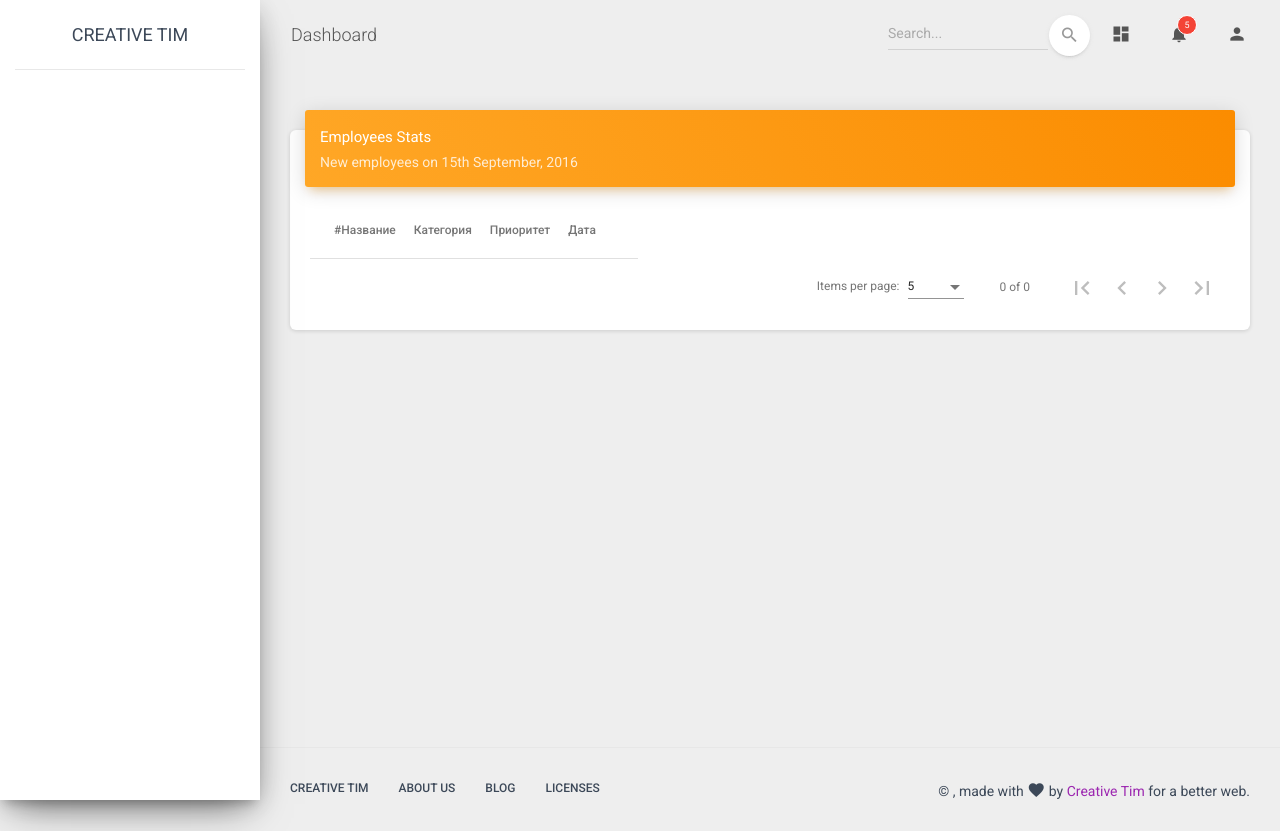
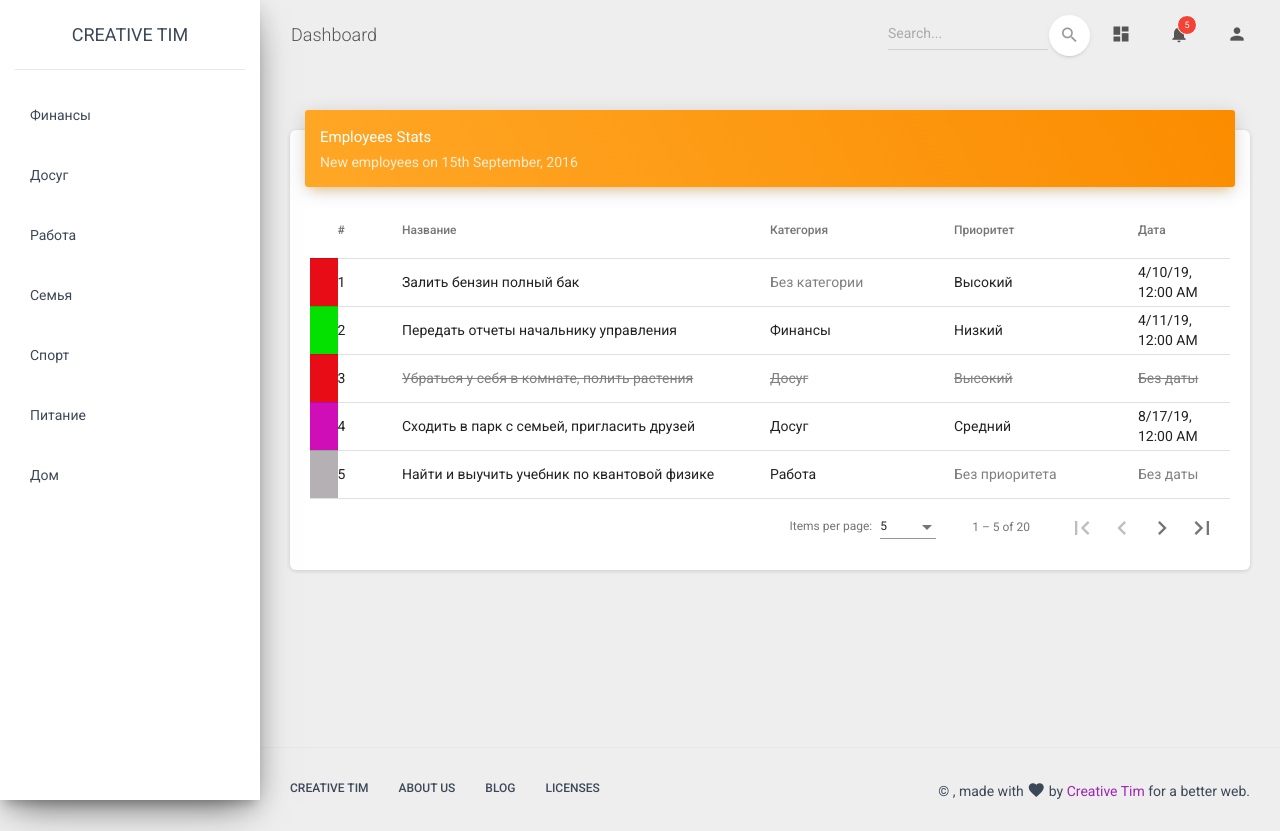
Before and after one commit to Avaaren/angular-todo-app, an Angular app: page / in a window 1280 px wide. Built offline with nearby package versions, Linux system fonts and the light colour scheme.

Commit message:
Reworked for interacting with child methods by input and output decorators

```diff
--- a/src/app/app.component.ts
+++ b/src/app/app.component.ts
@@ -1,10 +1,41 @@
-import { Component } from '@angular/core';
+import { Component, OnInit } from '@angular/core';
+import { Task } from './models/Task';
+import { DataHandlerService } from './services/data-handler.service';
+import { Category } from './models/Category';
 
 @Component({
   selector: 'app-root',
   templateUrl: './app.component.html',
   styleUrls: ['./app.component.css']
 })
-export class AppComponent {
+export class AppComponent implements OnInit{
+
   title = 'todo-app';
+  tasks: Task[];
+  categories: Category[];
+
+  selectedCategory: Category;
+
+  constructor( private dataHandler: DataHandlerService ){
+
+  }
+
+  ngOnInit(): void {
+    this.dataHandler.getAllTasks().subscribe(tasks => this.tasks = tasks);
+    this.dataHandler.getAllCategories().subscribe(categories => this.categories = categories)
+  }
+
+  // When we catched changing category, we pass in the method selected category, and
+  // subscribing for returned array (IDk exactly why subscribe? Anyway we get filtered array...)
+  onSelectCategory(category: Category){
+    this.selectedCategory = category;
+
+    this.dataHandler.findTask(
+      null,
+      this.selectedCategory,
+      null,
+      null,
+    ).subscribe(tasks => this.tasks = tasks);
+  }
+
 }
```
